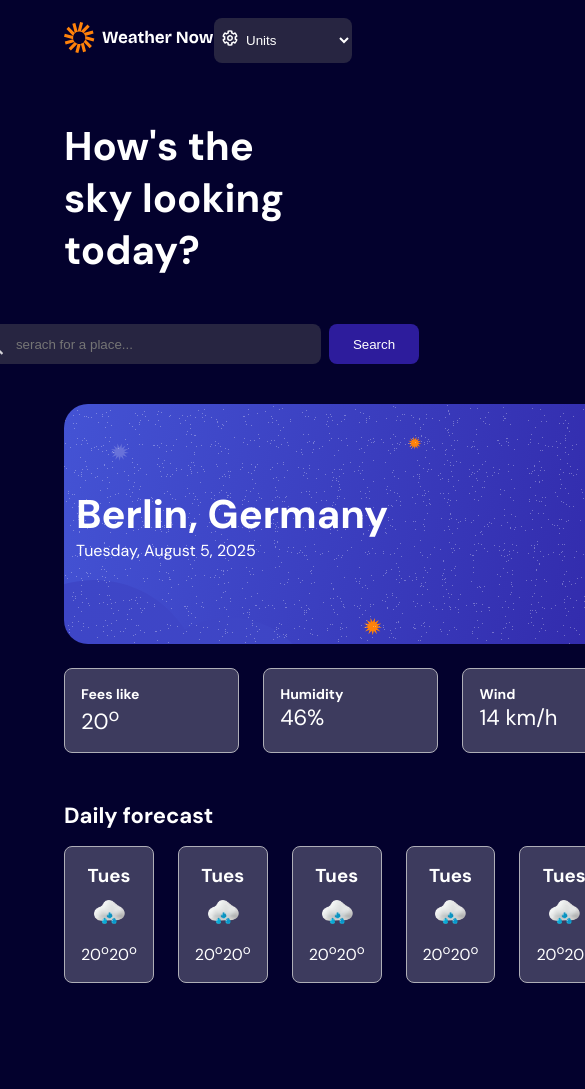
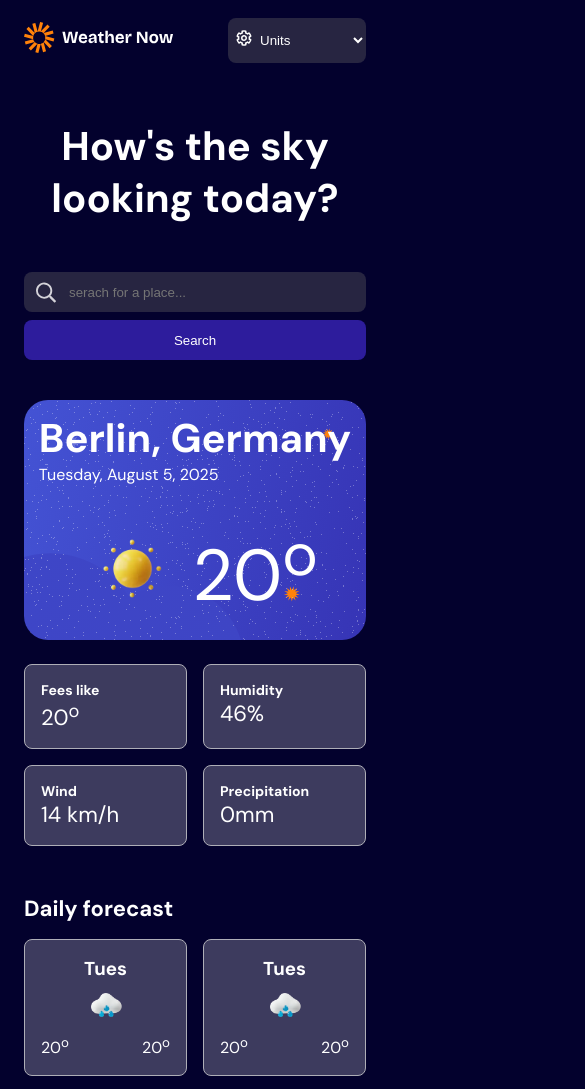
Before and after one commit to Digitallycamp/Weather-app, a plain HTML site: page index.html in a window 390 px wide. Shown: the top 1089 px of the page, 585 px wide, since content can reach past the window. Drawn offline with Linux system fonts and the light colour scheme.

Commit message:
made app responsive

```diff
--- a/css/app.css
+++ b/css/app.css
@@ -49,9 +49,11 @@ header h1 {
 
 header .search-container {
 	display: flex;
-	align-items: center;
+	/* align-items: center; */
+	justify-content: center;
 	gap: 8px;
 	margin-top: 48px;
+	width: 100%;
 }
 
 .search-item {
@@ -63,19 +65,21 @@ header .search-container {
 	padding-right: 12px;
 	height: 40px;
 	border-radius: 8px;
-	width: 350px;
+	width: 100%;
+	max-width: 350px;
 }
 .search-item input {
 	background-color: transparent;
 	border: none;
 	color: hsl(0, 0%, 100%);
+	width: 100%;
 }
 .search-item input:focus {
 	border: none;
 	outline: none;
 }
 
-.search-container button {
+.search-container .btn button {
 	padding-left: 24px;
 	padding-right: 24px;
 	height: 40px;
@@ -83,6 +87,9 @@ header .search-container {
 	border: none;
 	color: hsl(0, 0%, 100%);
 	background-color: hsl(248, 70%, 36%);
+	width: 100%;
+
+	display: inline-block;
 }
 
 main {
@@ -98,6 +105,7 @@ main .col-2 {
 	background-color: hsl(243, 27%, 20%);
 	padding: 16px;
 	border-radius: 16px;
+	width: 100%;
 }
 main .col-2 .top {
 	display: flex;
@@ -131,6 +139,9 @@ main .col-2 p {
 	align-items: center;
 }
 
+main .col-1 {
+	width: 100%;
+}
 .col-1 .top {
 	border-radius: 24px;
 	padding: 12px;
@@ -185,6 +196,7 @@ main .col-2 p {
 .col-1 .forcast-container h2 {
 	color: hsl(0, 0%, 100%);
 	font-size: 22px;
+	margin-bottom: 16px;
 }
 
 .col-1 .forcast-container .forcasts {
@@ -199,7 +211,7 @@ main .col-2 p {
 	color: hsl(0, 0%, 100%);
 	background-color: hsl(243, 23%, 30%);
 	text-align: center;
-	margin-top: 16px;
+	/* margin-top: 16px; */
 }
 
 .col-1 .forcast-container .forcasts .forcast .degs {
@@ -207,3 +219,85 @@ main .col-2 p {
 	justify-content: space-between;
 	align-items: center;
 }
+
+@media only screen and (max-width: 1024px) {
+	main {
+		display: grid;
+		grid-template-columns: 1fr;
+		/* gap: 24px;
+		padding-top: 40px;
+
+		padding-bottom: 120px; */
+	}
+}
+@media only screen and (max-width: 912px) {
+	.col-1 .weather-type {
+		display: grid;
+		grid-template-columns: repeat(3, 1fr);
+		gap: 24px;
+	}
+	.col-1 .forcast-container .forcasts {
+		display: grid;
+		grid-template-columns: repeat(3, 1fr);
+		gap: 16px;
+		margin-top: 0px;
+	}
+}
+@media only screen and (max-width: 600px) {
+	body {
+		padding-left: 24px;
+		padding-right: 24px;
+	}
+
+	/* header {
+		display: flex;
+		flex-direction: column;
+		align-items: center;
+	} */
+
+	header h1 {
+		color: hsl(0, 0%, 100%);
+		font-size: 40px;
+		margin-top: 40px;
+		text-align: center;
+	}
+
+	header .search-container {
+		display: flex;
+		flex-direction: column;
+		/* align-items: center; */
+		gap: 8px;
+		margin-top: 48px;
+		width: 100%;
+	}
+	.search-item {
+		display: flex;
+		align-items: center;
+
+		padding-left: 12px;
+		padding-right: 12px;
+
+		width: 100%;
+		max-width: 100%;
+	}
+	header .search-container button {
+		display: block;
+		width: 100%;
+	}
+	.col-1 .top {
+		display: flex;
+		flex-direction: column;
+		justify-content: space-between;
+	}
+	.col-1 .weather-type {
+		display: grid;
+		grid-template-columns: repeat(2, 1fr);
+		gap: 16px;
+	}
+	.col-1 .forcast-container .forcasts {
+		display: grid;
+		grid-template-columns: repeat(2, 1fr);
+		gap: 16px;
+		margin-top: 0px;
+	}
+}
--- a/index.html
+++ b/index.html
@@ -38,7 +38,10 @@
 					<img src="./assets/images/icon-search.svg" />
 					<input type="text" placeholder="serach for a place..." name="sarch" />
 				</div>
-				<div>
+				<!-- <div>
+					<button>Search</button>
+				</div> -->
+				<div class="btn">
 					<button>Search</button>
 				</div>
 			</div>
```
